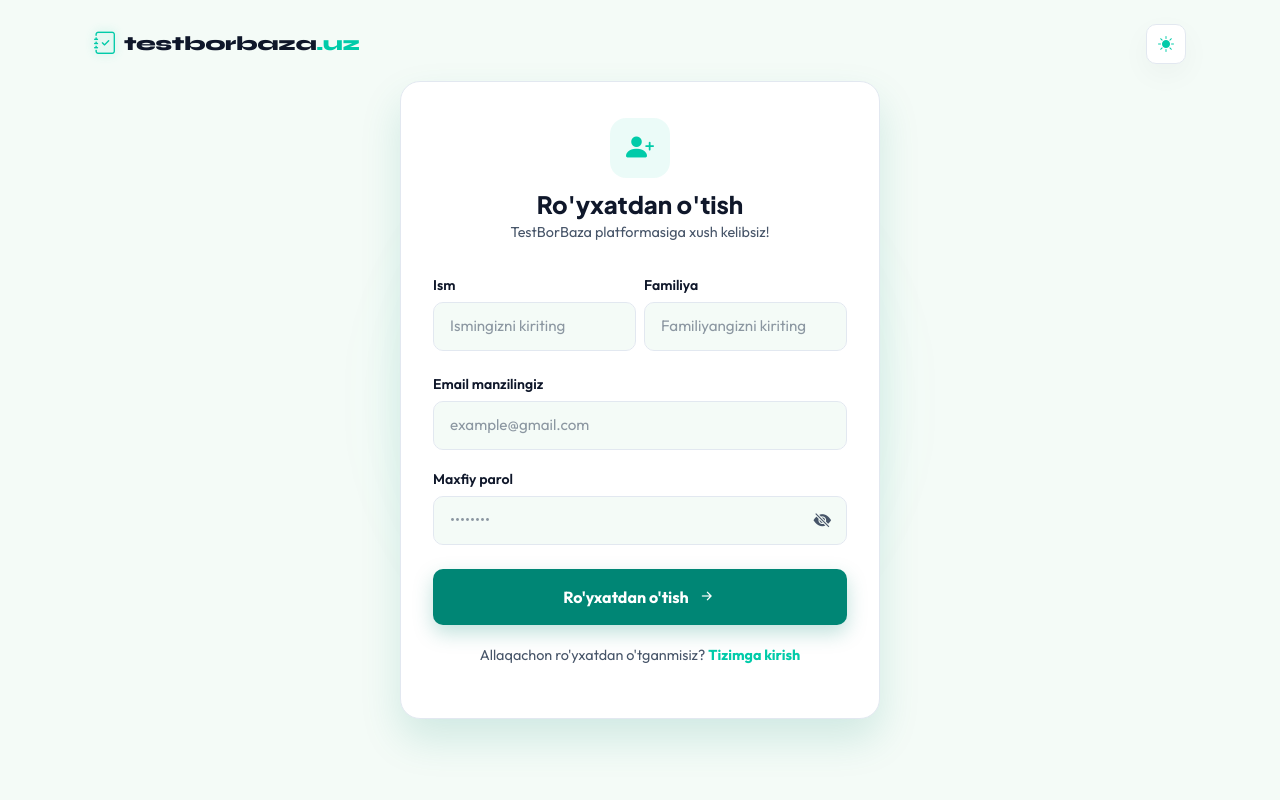
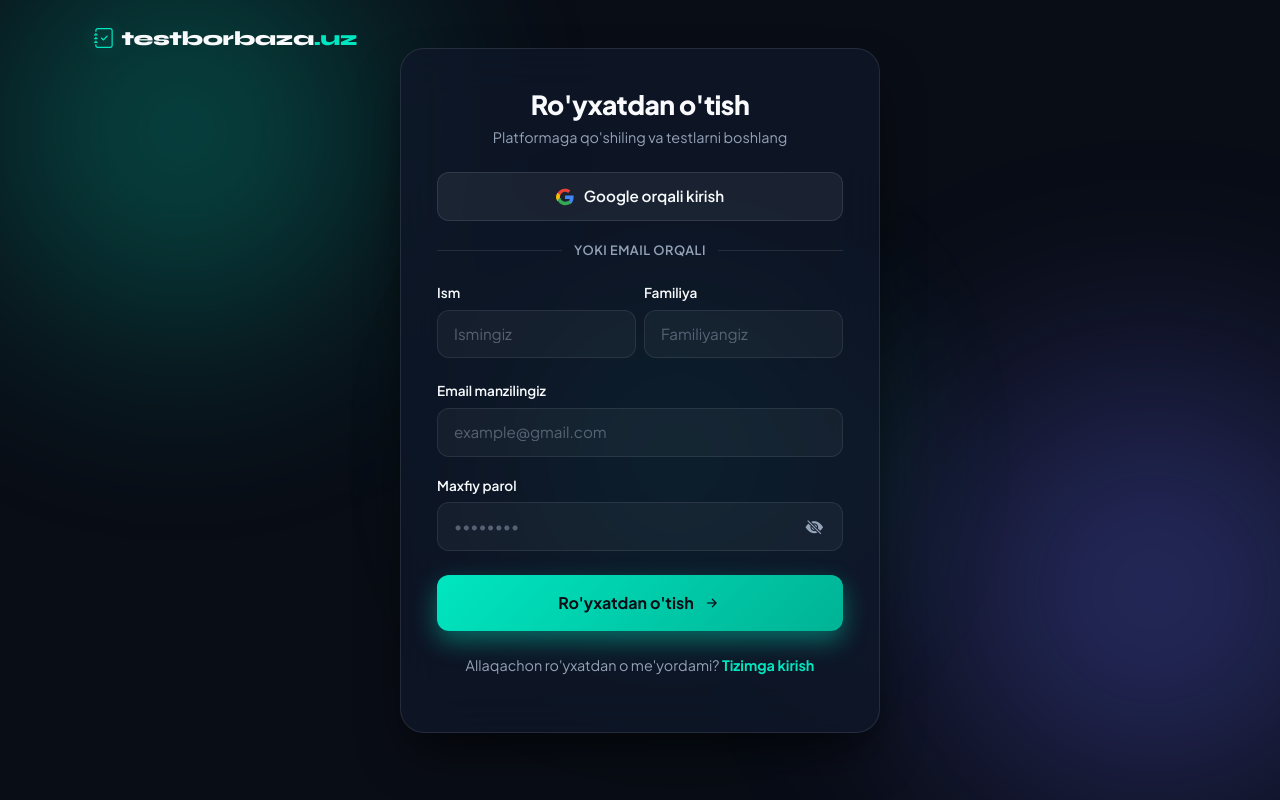
Before and after one commit to jcodetab/online_test_platform, a Django app: template templates/registration/register.html in a window 1280 px wide. Run offline with Django 5.2, Linux system fonts and the light colour scheme; the template is opened without the code that fills it, so the values that code supplies are empty.

Commit message:
Update register.html with Google OAuth and design

```diff
--- a/templates/registration/register.html
+++ b/templates/registration/register.html
@@ -1,6 +1,6 @@
 {% load static %}
 <!DOCTYPE html>
-<html lang="uz" class="scroll-smooth" data-bs-theme="light">
+<html lang="uz" class="scroll-smooth">
 
 <head>
     <meta charset="utf-8">
@@ -14,84 +14,89 @@
     <!-- GOOGLE FONTS -->
     <link rel="preconnect" href="https://fonts.googleapis.com">
     <link rel="preconnect" href="https://fonts.gstatic.com" crossorigin>
-    <link href="https://fonts.googleapis.com/css2?family=Outfit:wght@400;500;600;700&family=Plus+Jakarta+Sans:wght@600;700;800&family=Syne:wght@700;800&display=swap" rel="stylesheet">
+    <link href="https://fonts.googleapis.com/css2?family=Plus+Jakarta+Sans:wght@400;500;600;700;800&family=Syne:wght@700;800&display=swap" rel="stylesheet">
 
     <!-- BOOTSTRAP & ICONS -->
     <link href="https://cdn.jsdelivr.net/npm/bootstrap@5.3.2/dist/css/bootstrap.min.css" rel="stylesheet">
     <link href="https://cdn.jsdelivr.net/npm/bootstrap-icons@1.11.2/font/bootstrap-icons.css" rel="stylesheet">
 
     <style>
-        :root, [data-bs-theme="light"] {
-            --bg-hero: #F4FBF7;
-            --card-bg: #FFFFFF;
-            --brand-primary: #00CBA9;
-            --brand-suit: #008675;
-            --brand-hover: #007063;
-            --brand-light: rgba(0, 203, 169, 0.08);
-            --text-main: #0F172A;
-            --text-muted: #475569;
-            --border-clean: #E2E8F0;
-            --shadow-sm: 0 10px 30px rgba(0, 0, 0, 0.04);
-            --shadow-md: 0 20px 40px rgba(0, 134, 117, 0.15);
-            --btn-radius: 10px;
-        }
-
-        [data-bs-theme="dark"] {
-            --bg-hero: #0B1329;
-            --card-bg: #131C35;
+        :root {
+            --bg-canvas: #090D16;
+            --card-bg: rgba(15, 23, 42, 0.75);
+            --card-border: rgba(255, 255, 255, 0.1);
             --brand-primary: #00E6C0;
-            --brand-suit: #10B981;
-            --brand-hover: #059669;
-            --brand-light: rgba(0, 230, 192, 0.12);
+            --brand-glow: rgba(0, 230, 192, 0.4);
+            --brand-hover: #00B395;
             --text-main: #F8FAFC;
             --text-muted: #94A3B8;
-            --border-clean: #1E293B;
-            --shadow-sm: 0 10px 30px rgba(0, 0, 0, 0.3);
-            --shadow-md: 0 20px 40px rgba(0, 0, 0, 0.5);
-            --btn-radius: 10px;
+            --input-bg: rgba(255, 255, 255, 0.04);
+            --input-border: rgba(255, 255, 255, 0.12);
         }
 
         html, body {
             max-width: 100%;
             overflow-x: hidden !important;
+            background-color: var(--bg-canvas);
+            color: var(--text-main);
+            font-family: 'Plus Jakarta Sans', sans-serif;
+            min-height: 100vh;
         }
 
-        body {
-            font-family: 'Outfit', sans-serif;
-            background-color: var(--bg-hero);
-            color: var(--text-main);
-            min-height: 100vh;
-            display: flex;
-            flex-direction: column;
-            justify-content: center;
-            align-items: center;
-            position: relative;
-            padding: 20px 15px;
-            transition: background-color 0.3s ease, color 0.3s ease;
-        }
-
-        h1, h2, h3, h4, h5, h6 {
-            font-family: 'Plus Jakarta Sans', sans-serif;
-            color: var(--text-main) !important;
-        }
-
-        /* EMERALD AURA BACKGROUND EFFECT */
-        .glow-aura-bg {
-            position: absolute;
-            width: 450px;
-            height: 450px;
-            border-radius: 50%;
-            background: radial-gradient(circle, var(--brand-primary) 0%, rgba(0, 203, 169, 0.02) 70%);
-            top: 50%;
-            left: 50%;
-            transform: translate(-50%, -50%);
-            filter: blur(60px);
-            opacity: 0.35;
+        /* 2026 DYNAMIC ANIMATED MESH BACKGROUND */
+        .mesh-background {
+            position: fixed;
+            top: 0;
+            left: 0;
+            width: 100vw;
+            height: 100vh;
             z-index: 0;
+            overflow: hidden;
             pointer-events: none;
         }
 
-        /* TOP NAVIGATION & BRAND HEADER */
+        .blob {
+            position: absolute;
+            border-radius: 50%;
+            filter: blur(90px);
+            opacity: 0.45;
+            animation: floatBlob 18s infinite alternate ease-in-out;
+        }
+
+        .blob-1 {
+            top: -10%;
+            left: -10%;
+            width: 500px;
+            height: 500px;
+            background: radial-gradient(circle, #00CBA9 0%, rgba(0,0,0,0) 70%);
+            animation-duration: 14s;
+        }
+
+        .blob-2 {
+            bottom: -15%;
+            right: -10%;
+            width: 600px;
+            height: 600px;
+            background: radial-gradient(circle, #6366F1 0%, rgba(0,0,0,0) 70%);
+            animation-duration: 20s;
+        }
+
+        .blob-3 {
+            top: 40%;
+            left: 35%;
+            width: 350px;
+            height: 350px;
+            background: radial-gradient(circle, #00E6C0 0%, rgba(0,0,0,0) 70%);
+            animation-duration: 16s;
+        }
+
+        @keyframes floatBlob {
+            0% { transform: translate(0, 0) scale(1); }
+            50% { transform: translate(60px, -40px) scale(1.15); }
+            100% { transform: translate(-40px, 50px) scale(0.95); }
+        }
+
+        /* HEADER */
         .auth-header-nav {
             position: absolute;
             top: 24px;
@@ -103,79 +108,58 @@
         .brand-text {
             font-family: 'Syne', sans-serif;
             font-weight: 800;
-            letter-spacing: -0.5px;
             color: var(--text-main) !important;
             text-decoration: none !important;
+            letter-spacing: -0.5px;
         }
 
         .brand-color-icon {
-            color: var(--brand-primary) !important;
-            font-size: 1.4rem;
-            filter: drop-shadow(0 0 5px rgba(0, 203, 169, 0.4));
+            color: var(--brand-primary);
+            filter: drop-shadow(0 0 8px var(--brand-glow));
         }
 
         .brand-color-text {
-            color: var(--brand-primary) !important;
+            color: var(--brand-primary);
         }
 
-        .theme-nav-toggle {
-            width: 40px;
-            height: 40px;
-            border-radius: var(--btn-radius);
-            background-color: var(--card-bg);
-            border: 1px solid var(--border-clean);
-            color: var(--brand-primary);
-            display: flex;
-            align-items: center;
-            justify-content: center;
-            cursor: pointer;
-            transition: all 0.2s ease;
-            box-shadow: var(--shadow-sm);
-        }
-
-        .theme-nav-toggle:hover {
-            background-color: var(--brand-primary);
-            color: #FFFFFF;
-        }
-
-        /* REGISTER CARD STYLING */
+        /* GLASS CARD WITH ENTRANCE ANIMATION */
         .register-card {
             background: var(--card-bg);
-            border: 1px solid var(--border-clean);
-            border-radius: 20px;
-            padding: 36px 32px;
+            border: 1px solid var(--card-border);
+            border-radius: 24px;
+            padding: 40px 36px;
             max-width: 480px;
             width: 100%;
-            box-shadow: var(--shadow-md);
-            backdrop-filter: blur(16px);
+            backdrop-filter: blur(24px);
+            -webkit-backdrop-filter: blur(24px);
+            box-shadow: 0 25px 50px -12px rgba(0, 0, 0, 0.7);
             position: relative;
             z-index: 2;
             margin: auto;
-            transition: all 0.3s ease;
+            animation: fadeInUp 0.8s cubic-bezier(0.16, 1, 0.3, 1) forwards;
+        }
+
+        @keyframes fadeInUp {
+            from {
+                opacity: 0;
+                transform: translateY(30px) scale(0.98);
+            }
+            to {
+                opacity: 1;
+                transform: translateY(0) scale(1);
+            }
         }
 
         .register-header {
             text-align: center;
-            margin-bottom: 28px;
-        }
-
-        .register-icon-wrapper {
-            width: 60px;
-            height: 60px;
-            border-radius: 16px;
-            background: var(--brand-light);
-            color: var(--brand-primary);
-            display: inline-flex;
-            align-items: center;
-            justify-content: center;
-            font-size: 28px;
-            margin-bottom: 12px;
+            margin-bottom: 24px;
         }
 
         .register-header h3 {
-            font-size: 1.5rem;
+            font-size: 1.65rem;
             font-weight: 800;
-            margin-bottom: 4px;
+            letter-spacing: -0.5px;
+            margin-bottom: 6px;
         }
 
         .register-header p {
@@ -184,10 +168,57 @@
             margin: 0;
         }
 
-        /* FORM INPUT STYLES */
+        /* GOOGLE SSO BUTTON */
+        .btn-google {
+            background: rgba(255, 255, 255, 0.06);
+            border: 1px solid var(--card-border);
+            color: var(--text-main);
+            border-radius: 12px;
+            padding: 12px;
+            font-weight: 600;
+            font-size: 0.95rem;
+            width: 100%;
+            display: flex;
+            align-items: center;
+            justify-content: center;
+            gap: 10px;
+            transition: all 0.25s ease;
+            text-decoration: none;
+        }
+
+        .btn-google:hover {
+            background: rgba(255, 255, 255, 0.12);
+            border-color: rgba(255, 255, 255, 0.25);
+            color: var(--text-main);
+            transform: translateY(-2px);
+        }
+
+        .divider-line {
+            display: flex;
+            align-items: center;
+            text-align: center;
+            margin: 20px 0;
+            color: var(--text-muted);
+            font-size: 0.8rem;
+            font-weight: 600;
+            text-transform: uppercase;
+            letter-spacing: 0.5px;
+        }
+
+        .divider-line::before, .divider-line::after {
+            content: '';
+            flex: 1;
+            border-bottom: 1px solid var(--card-border);
+        }
+
+        .divider-line span {
+            padding: 0 12px;
+        }
+
+        /* FORM CONTROLS */
         .form-label {
             font-weight: 600;
-            font-size: 0.88rem;
+            font-size: 0.85rem;
             color: var(--text-main);
             margin-bottom: 6px;
         }
@@ -197,9 +228,9 @@
         }
 
         .form-control {
-            background-color: var(--bg-hero);
-            border: 1px solid var(--border-clean);
-            border-radius: 10px;
+            background-color: var(--input-bg);
+            border: 1px solid var(--input-border);
+            border-radius: 12px;
             padding: 12px 16px;
             font-size: 0.95rem;
             color: var(--text-main);
@@ -207,64 +238,65 @@
         }
 
         .form-control:focus {
-            background-color: var(--card-bg);
+            background-color: rgba(255, 255, 255, 0.08);
             border-color: var(--brand-primary);
-            box-shadow: 0 0 0 4px var(--brand-light);
+            box-shadow: 0 0 0 4px rgba(0, 230, 192, 0.15);
             color: var(--text-main);
         }
 
         .form-control::placeholder {
             color: var(--text-muted);
-            opacity: 0.6;
+            opacity: 0.5;
         }
 
-        /* PASSWORD TOGGLE EYE ICON */
         .pwd-toggle-btn {
             position: absolute;
-            right: 12px;
+            right: 14px;
             top: 50%;
             transform: translateY(-50%);
             background: none;
             border: none;
             color: var(--text-muted);
             cursor: pointer;
-            padding: 4px;
             z-index: 5;
             font-size: 1.1rem;
+            transition: color 0.2s ease;
         }
 
         .pwd-toggle-btn:hover {
             color: var(--brand-primary);
         }
 
-        /* REGISTER BUTTON */
+        /* ANIMATED SUBMIT BUTTON */
         .btn-register {
-            background-color: var(--brand-suit) !important;
-            color: #FFFFFF !important;
+            background: linear-gradient(135deg, var(--brand-primary) 0%, #00B395 100%);
+            color: #090D16 !important;
             border: none;
-            border-radius: 10px;
+            border-radius: 12px;
             padding: 13px;
             font-weight: 700;
             font-size: 1rem;
             width: 100%;
-            margin-top: 10px;
-            box-shadow: 0 8px 20px rgba(0, 134, 117, 0.25);
+            margin-top: 12px;
+            box-shadow: 0 10px 25px var(--brand-glow);
             transition: all 0.3s ease;
             display: flex;
             align-items: center;
             justify-content: center;
             gap: 8px;
+            position: relative;
+            overflow: hidden;
         }
 
         .btn-register:hover {
-            background-color: var(--brand-hover) !important;
             transform: translateY(-2px);
-            box-shadow: 0 12px 25px rgba(0, 134, 117, 0.35);
+            box-shadow: 0 15px 30px rgba(0, 230, 192, 0.5);
+            background: linear-gradient(135deg, #00FFD5 0%, #00CBA9 100%);
         }
 
         .footer-text {
             text-align: center;
-            margin-top: 20px;
+            margin-top: 24px;
             font-size: 0.9rem;
             color: var(--text-muted);
         }
@@ -273,11 +305,11 @@
             color: var(--brand-primary);
             text-decoration: none;
             font-weight: 700;
-            transition: color 0.2s ease;
+            transition: all 0.2s ease;
         }
 
         .footer-text a:hover {
-            color: var(--brand-suit);
+            color: #00FFD5;
             text-decoration: underline;
         }
 
@@ -285,44 +317,14 @@
             display: block;
             font-size: 0.8rem;
             margin-top: 4px;
+            color: #FF5252;
             font-weight: 500;
         }
 
-        /* MAXIMUM COMPACT MOBILE STYLE */
         @media (max-width: 576px) {
-            .auth-header-nav {
-                top: 16px;
-            }
-
             .register-card {
-                padding: 24px 20px;
-                border-radius: 16px;
-                max-width: 100%;
-            }
-
-            .register-header {
-                margin-bottom: 20px;
-            }
-
-            .register-icon-wrapper {
-                width: 48px;
-                height: 48px;
-                font-size: 22px;
-                margin-bottom: 8px;
-            }
-
-            .register-header h3 {
-                font-size: 1.25rem;
-            }
-
-            .form-control {
-                padding: 10px 14px;
-                font-size: 0.9rem;
-            }
-
-            .btn-register {
-                padding: 11px;
-                font-size: 0.95rem;
+                padding: 28px 20px;
+                border-radius: 20px;
             }
         }
     </style>
@@ -330,7 +332,12 @@
 
 <body>
 
-    <div class="glow-aura-bg"></div>
+    <!-- ANIMATED MESH BACKGROUND -->
+    <div class="mesh-background">
+        <div class="blob blob-1"></div>
+        <div class="blob blob-2"></div>
+        <div class="blob blob-3"></div>
+    </div>
 
     <!-- HEADER / NAVIGATION -->
     <header class="auth-header-nav">
@@ -338,10 +345,6 @@
             <a href="/" class="brand-text d-flex align-items-center fs-5">
                 <i class="bi bi-journal-check me-2 brand-color-icon"></i>testborbaza<span class="brand-color-text">.uz</span>
             </a>
-
-            <button class="theme-nav-toggle" id="theme-toggle" title="Rejimni o'zgartirish">
-                <i class="bi bi-sun-fill" id="theme-icon"></i>
-            </button>
         </div>
     </header>
 
@@ -350,11 +353,23 @@
         <div class="register-card">
 
             <div class="register-header">
-                <div class="register-icon-wrapper">
-                    <i class="bi bi-person-plus-fill"></i>
-                </div>
                 <h3>Ro'yxatdan o'tish</h3>
-                <p>TestBorBaza platformasiga xush kelibsiz!</p>
+                <p>Platformaga qo'shiling va testlarni boshlang</p>
+            </div>
+
+            <!-- GOOGLE OAUTH BUTTON -->
+            <a href="/accounts/google/login/" class="btn-google">
+                <svg width="18" height="18" viewBox="0 0 24 24">
+                    <path fill="#EA4335" d="M12 5c1.6 0 3 .6 4.1 1.6l3.1-3.1C17.3 1.8 14.8 1 12 1 7.5 1 3.7 3.6 1.9 7.3l3.7 2.9C6.5 7.3 9 5 12 5z"/>
+                    <path fill="#4285F4" d="M23.5 12.3c0-.8-.1-1.7-.2-2.3H12v4.6h6.5c-.3 1.5-1.1 2.8-2.4 3.7l3.7 2.9c2.2-2 3.7-5 3.7-8.9z"/>
+                    <path fill="#FBBC05" d="M5.6 13.8c-.2-.7-.4-1.5-.4-2.3s.2-1.6.4-2.3L1.9 6.3C.7 8.7 0 10.3 0 12s.7 3.3 1.9 5.7l3.7-2.9z"/>
+                    <path fill="#34A853" d="M12 23c3.2 0 6-1.1 8-3l-3.7-2.9c-1.1.7-2.5 1.2-4.3 1.2-3 0-5.5-2.3-6.4-5.2L1.9 16C3.7 19.7 7.5 23 12 23z"/>
+                </svg>
+                <span>Google orqali kirish</span>
+            </a>
+
+            <div class="divider-line">
+                <span>Yoki email orqali</span>
             </div>
 
             <form id="registerForm" method="POST">
@@ -363,13 +378,13 @@
                 <div class="row g-2">
                     <div class="col-md-6 mb-3">
                         <label for="id_first_name" class="form-label">Ism</label>
-                        <input type="text" id="id_first_name" class="form-control" placeholder="Ismingizni kiriting" required>
+                        <input type="text" id="id_first_name" class="form-control" placeholder="Ismingiz" required>
                         <div class="invalid-feedback" id="error_first_name"></div>
                     </div>
 
                     <div class="col-md-6 mb-3">
                         <label for="id_last_name" class="form-label">Familiya</label>
-                        <input type="text" id="id_last_name" class="form-control" placeholder="Familiyangizni kiriting" required>
+                        <input type="text" id="id_last_name" class="form-control" placeholder="Familiyangiz" required>
                         <div class="invalid-feedback" id="error_last_name"></div>
                     </div>
                 </div>
@@ -398,7 +413,7 @@
             </form>
 
             <p class="footer-text">
-                Allaqachon ro'yxatdan o'tganmisiz? <a href="{% url 'login' %}">Tizimga kirish</a>
+                Allaqachon ro'yxatdan o me'yordami? <a href="{% url 'login' %}">Tizimga kirish</a>
             </p>
         </div>
     </main>
@@ -407,27 +422,6 @@
     <script src="https://cdn.jsdelivr.net/npm/bootstrap@5.3.0/dist/js/bootstrap.bundle.min.js"></script>
 
     <script>
-        // --- DYNAMIC DARK/LIGHT THEME SWITCHER ---
-        const themeToggleBtn = document.getElementById('theme-toggle');
-        const themeIcon = document.getElementById('theme-icon');
-        const htmlElement = document.documentElement;
-
-        const currentTheme = localStorage.getItem('theme') || 'light';
-        htmlElement.setAttribute('data-bs-theme', currentTheme);
-        updateIcon(currentTheme);
-
-        themeToggleBtn.addEventListener('click', () => {
-            let theme = htmlElement.getAttribute('data-bs-theme');
-            theme = (theme === 'light') ? 'dark' : 'light';
-            htmlElement.setAttribute('data-bs-theme', theme);
-            localStorage.setItem('theme', theme);
-            updateIcon(theme);
-        });
-
-        function updateIcon(theme) {
-            themeIcon.className = (theme === 'dark') ? 'bi bi-moon-stars-fill' : 'bi bi-sun-fill';
-        }
-
         // --- PASSWORD VISIBILITY TOGGLE ---
         const togglePasswordBtn = document.getElementById('togglePassword');
         const passwordInput = document.getElementById('id_password');
```
